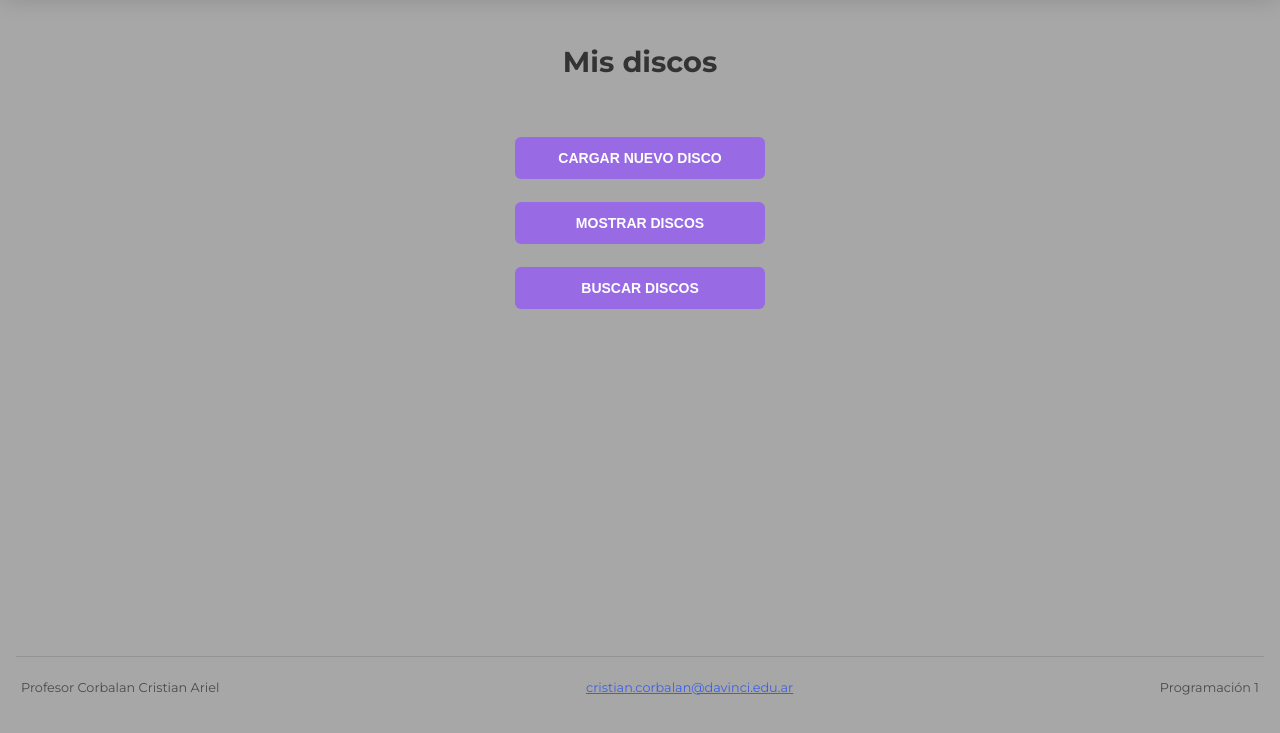
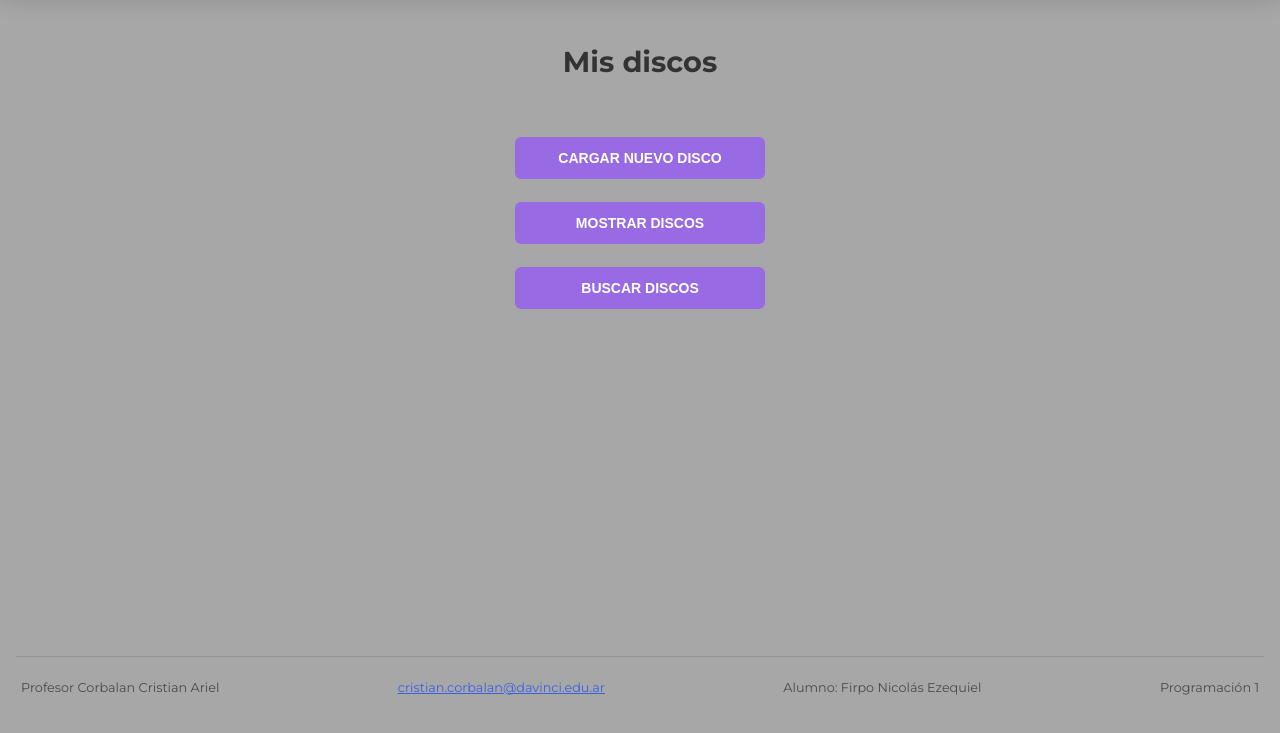
Before and after one commit to niknef/CargaDiscos, a plain HTML site: page index.html in a window 1280 px wide. Shown: the part 63-796 px from the top of the page. Drawn offline with Linux system fonts and the light colour scheme.

Commit message:
Last change

```diff
--- a/index.html
+++ b/index.html
@@ -30,6 +30,7 @@
             <a href="mailto:cristian.corbalan@davinci.edu.ar?subject=P1%20-%20Consulta%20-%20DW2[M|T|N][A|B]%20-%20Apellido,%20Nombre"
                target="_blank">cristian.corbalan@davinci.edu.ar</a>
         </li>
+        <li>Alumno: Firpo Nicolás Ezequiel</li>
         <li>Programación 1</li>
     </ul>
 </footer>
```
Also changed, not shown: 1 other file.
